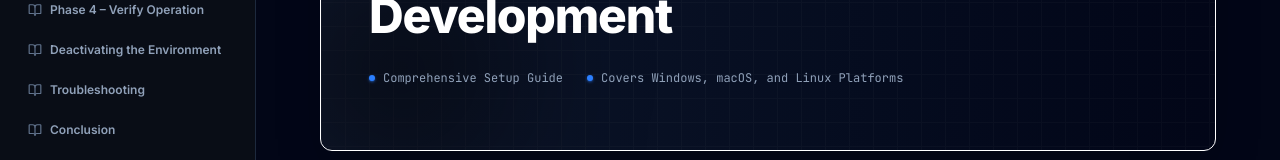
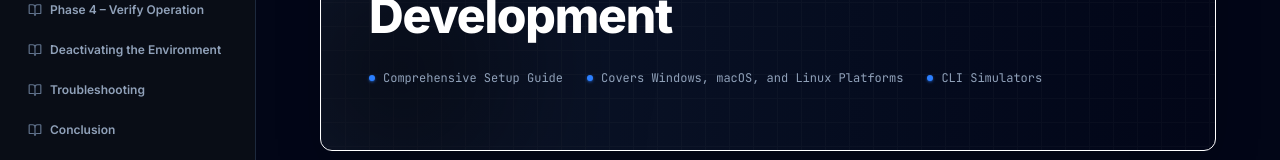
Before and after one commit to GaneshaLearns/engl1210-pythonvenv, a React (Vite) app: page / in a window 1280 px wide. Shown: the part 359-519 px from the top of the page. Built offline with nearby package versions, Linux system fonts and the light colour scheme.

Commit message:
build: update dependency installation and site content
Switch from npm ci to npm install in CI pipeline and add CLI simulators to the hero section.

```diff
--- a/src/data/guideData.ts
+++ b/src/data/guideData.ts
@@ -13,6 +13,7 @@ export const PAGES: PageContent[] = [
         content: [
           'Comprehensive Setup Guide',
           'Covers Windows, macOS, and Linux Platforms',
+          'CLI Simulators'
         ]
       },
       {
```
